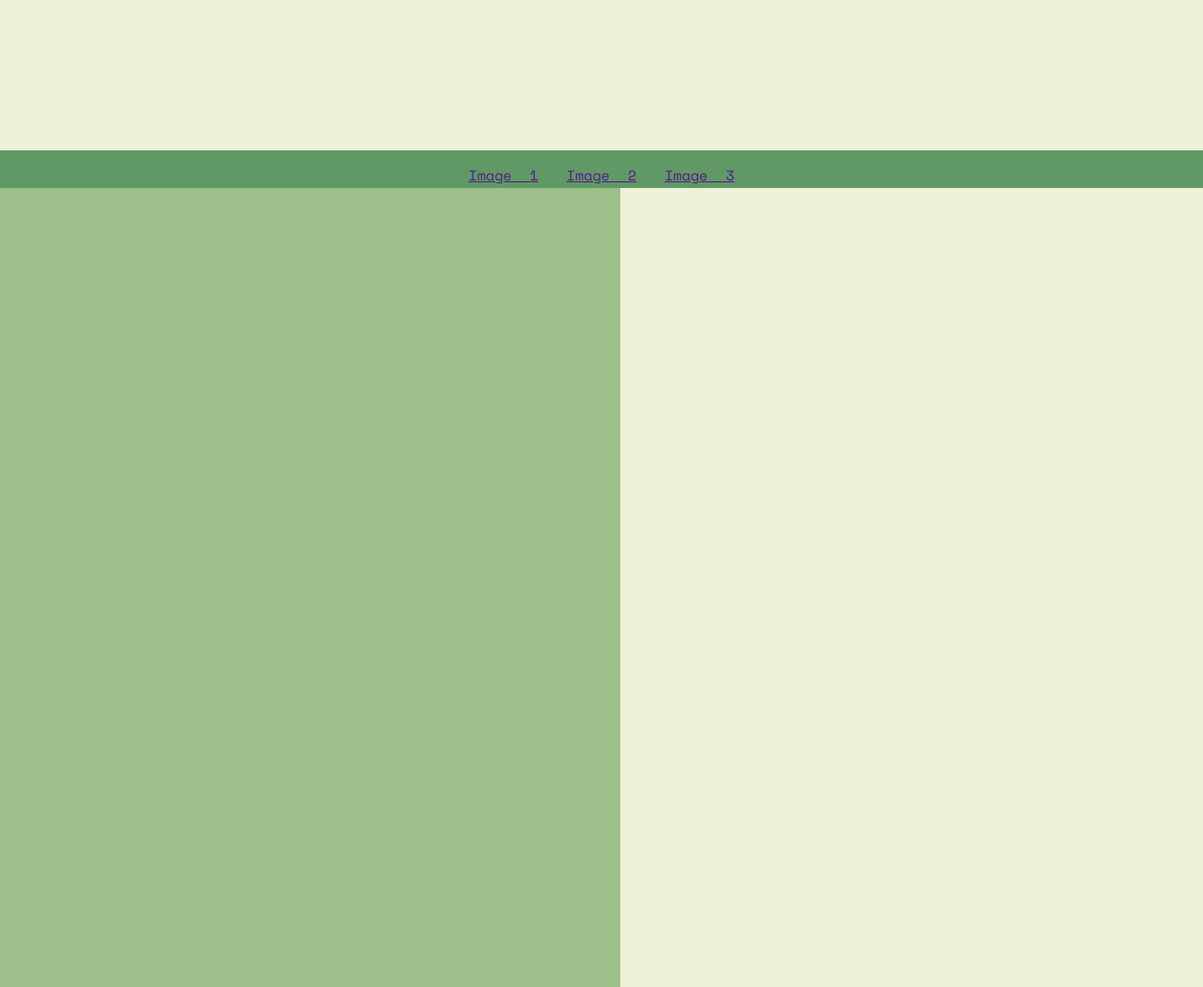
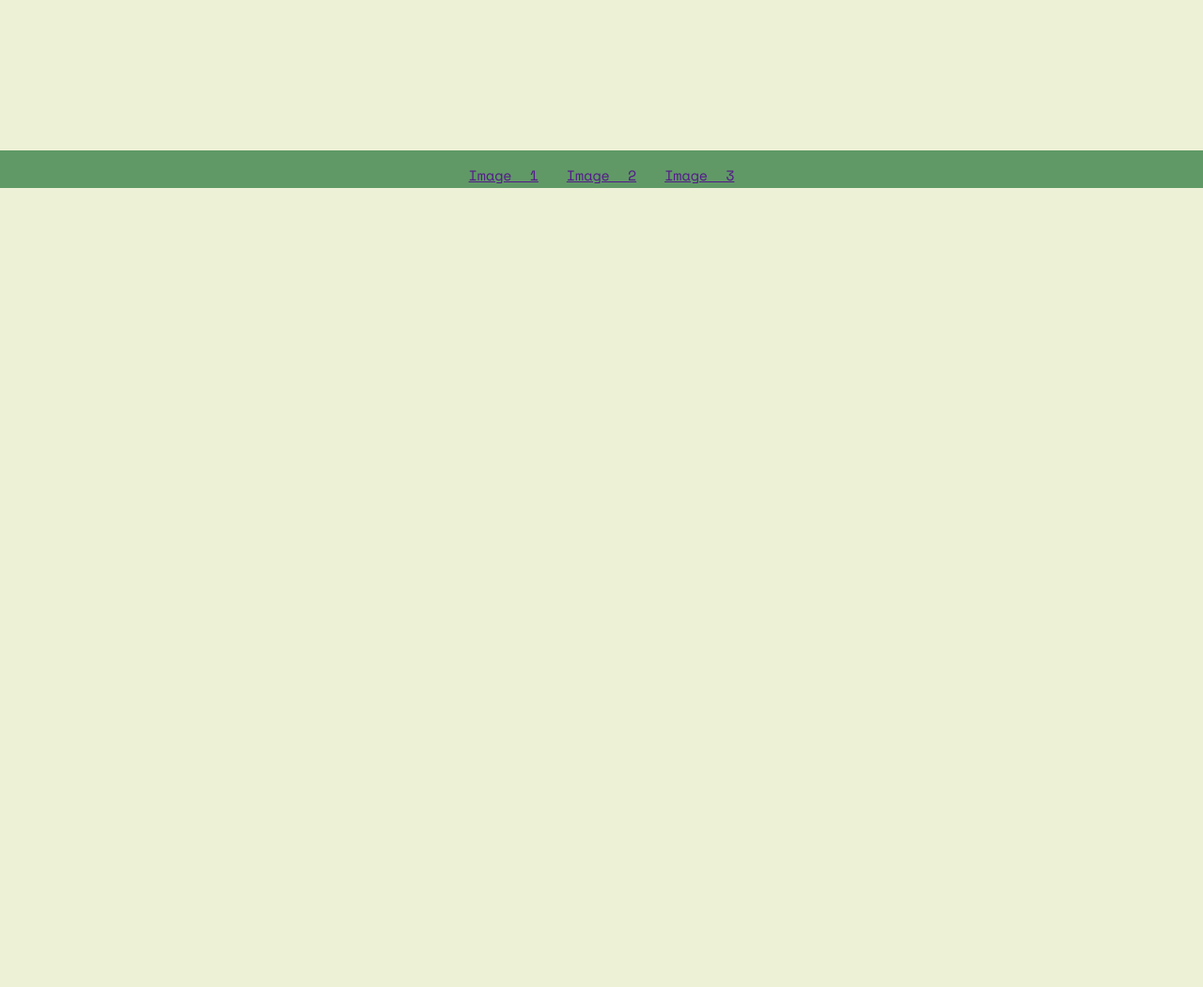
Before and after one commit to hakeemadli/vacation-itinerary-AI-planner, a Flask app: page / in a window 1280 px wide. Shown: the part 600-1650 px from the top of the page at 94% size. Run offline with Flask 2, Linux system fonts and the light colour scheme.

Commit message:
update ui #3

```diff
--- a/static/css/style.css
+++ b/static/css/style.css
@@ -54,12 +54,12 @@ form{
 
 .section-2{
 
-    background-color: rgb(157, 192, 139) ;
+    /*background-color: rgb(157, 192, 139) ;*/
     overflow-y: scroll;
-    width: 600px;
-    align-self: center;
     scroll-padding-top: 100px;
-    padding: 0px 30px 50px 30px ;
+    max-width: 90%;
+    padding-top: 50px;
+    /*padding: 0px 30px 50px 30px ;*/
 
     /* hide overflow scrollbar*/
     -ms-overflow-style: none;
```
